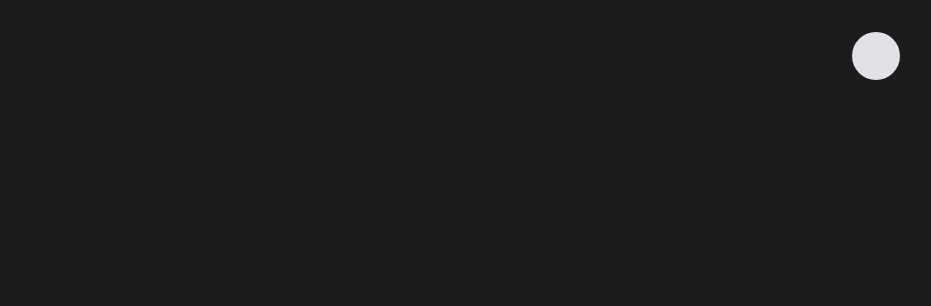
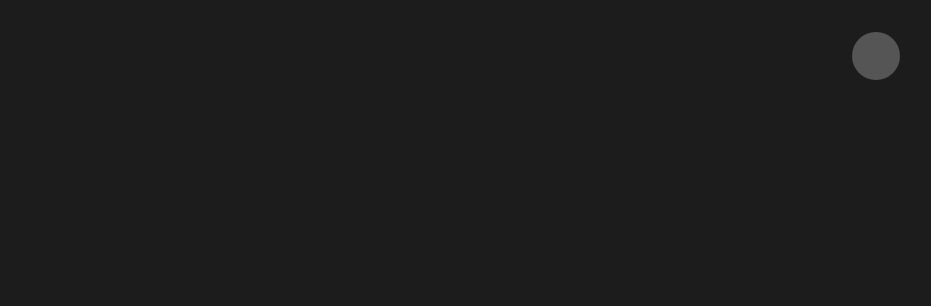
Before and after one commit to pedrorodriguesh/focus-timer-v2, a plain HTML site: page index.html in a window 1280 px wide. Shown: the top 306 px of the page, without its empty margins (348-1279 px from the left). Drawn offline with Linux system fonts and the light colour scheme.

Commit message:
background button change

```diff
--- a/style.css
+++ b/style.css
@@ -56,7 +56,7 @@ body{
 
 .lightmode button{
     font-size: 4rem;
-    background: var(--button-bckg);
+    background: rgba(211, 211, 211, 0.315);
     border: none;
 
     border-radius: 9999rem;
```
